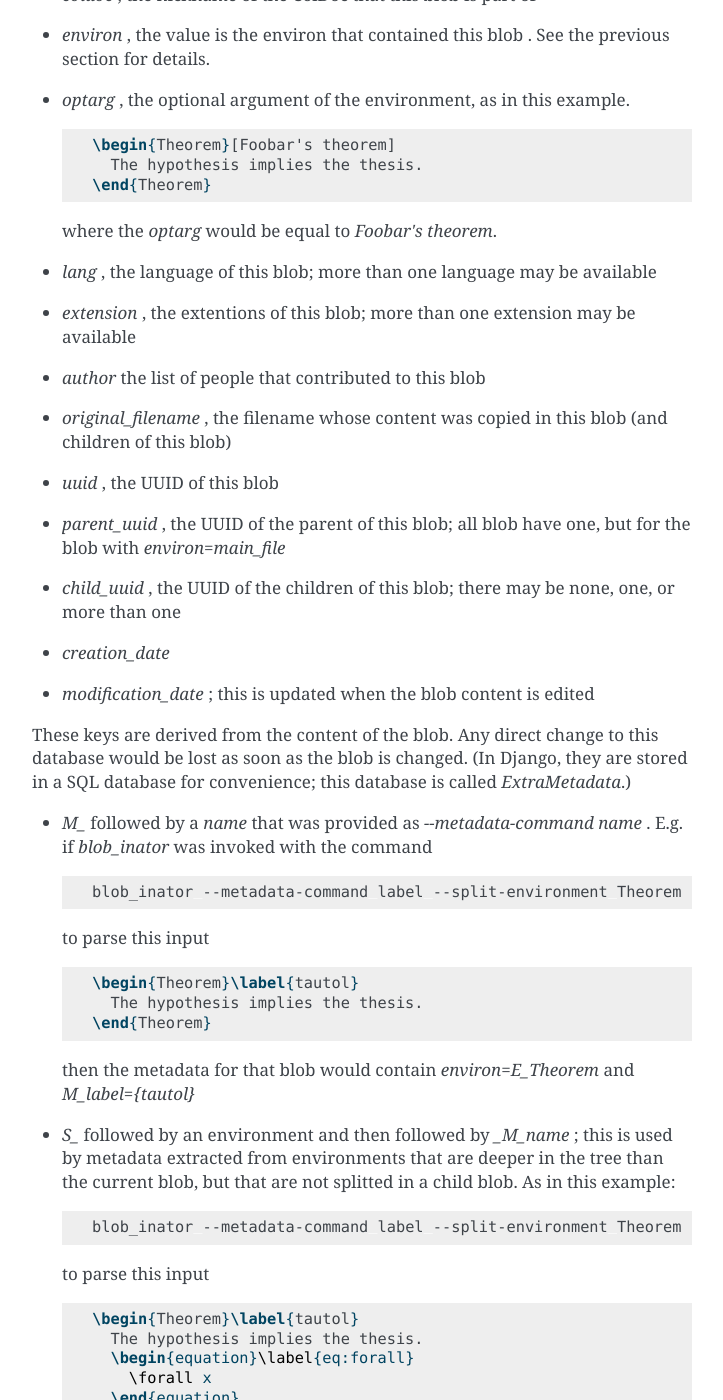
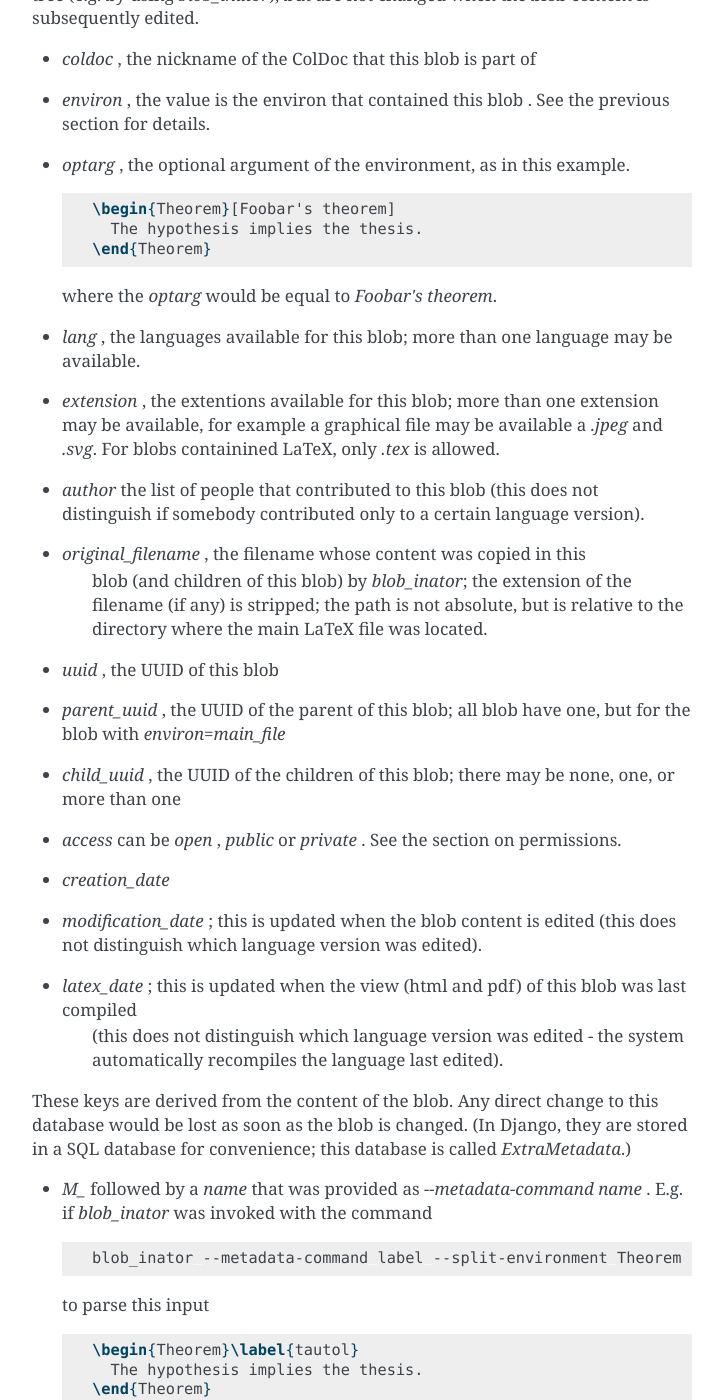
Before and after one commit to mennucc/ColDoc_project, a Sphinx documentation site: the page built from docs/source/metadata.rst, in a window 1280 px wide and 1400 px high, scrolled down 1239 px. Shown: the whole window, without its empty margins (388-1111 px from the left). Built offline with Sphinx 7.4.7, drawn with Linux system fonts in a browser that asks for light colours; some of the changed text lies outside the part shown.

```diff
--- a/docs/source/index.rst
+++ b/docs/source/index.rst
@@ -17,7 +17,9 @@ Welcome to ColDoc's documentation!
   install
   test
   deploy
+  blob
   metadata
+  permission
 
 
 
--- a/docs/source/metadata.rst
+++ b/docs/source/metadata.rst
@@ -2,6 +2,9 @@ Metadata
 ==============
 
 Here we explain all metadata that may be associated to blobs, and their meaning.
+
+As explained in the previous section, the metadata is associated to the UUID
+(and not to the specific blob, as specified by language and file type)
 
 Environment
 -----------
@@ -73,13 +76,19 @@ but are not changed when the blob content is subsequently edited.
 
   where the `optarg` would be equal to `Foobar's theorem`.
 
-- `lang` , the language of this blob; more than one language may be available
+- `lang` , the languages available for this blob; more than one language may be available.
 
-- `extension` , the extentions  of this blob; more than one extension may be available
+- `extension` , the extentions available  for this blob; more than one extension may be available,
+  for example a graphical file may be available a `.jpeg` and `.svg`. For blobs containined
+  LaTeX, only `.tex` is allowed.
 
-- `author` the list of people that contributed to this blob
+- `author` the list of people that contributed to this blob (this does not distinguish
+  if somebody contributed only to a certain language version).
 
-- `original_filename` , the filename whose content was copied in this blob (and children of this blob)
+- `original_filename` , the filename whose content was copied in this
+   blob (and children of this blob) by `blob_inator`; the extension of
+   the filename (if any) is stripped; the path is not absolute, but is
+   relative to the directory where the main LaTeX file was located.
 
 - `uuid` , the UUID of this blob
 
@@ -88,9 +97,16 @@ but are not changed when the blob content is subsequently edited.
 
 - `child_uuid` , the UUID of the children of this blob; there may be none, one, or more than one
 
+- `access` can be `open` , `public` or `private` . See the section on permissions.
+
 - `creation_date`
 
 - `modification_date` ; this is updated when the blob content is edited
+  (this does not distinguish which language version was edited).
+
+- `latex_date` ; this is updated when the view (html and pdf) of this blob was last compiled
+    (this does not distinguish which language version was edited - the system
+    automatically recompiles the language last edited).
 
 These keys are derived from the content of the blob.  Any direct
 change to this database would be lost as soon as the blob is changed.
```
Also changed, not shown: docs/source/blob.rst (added, +80 -0 lines), docs/source/permission.rst (added, +57 -0 lines).
